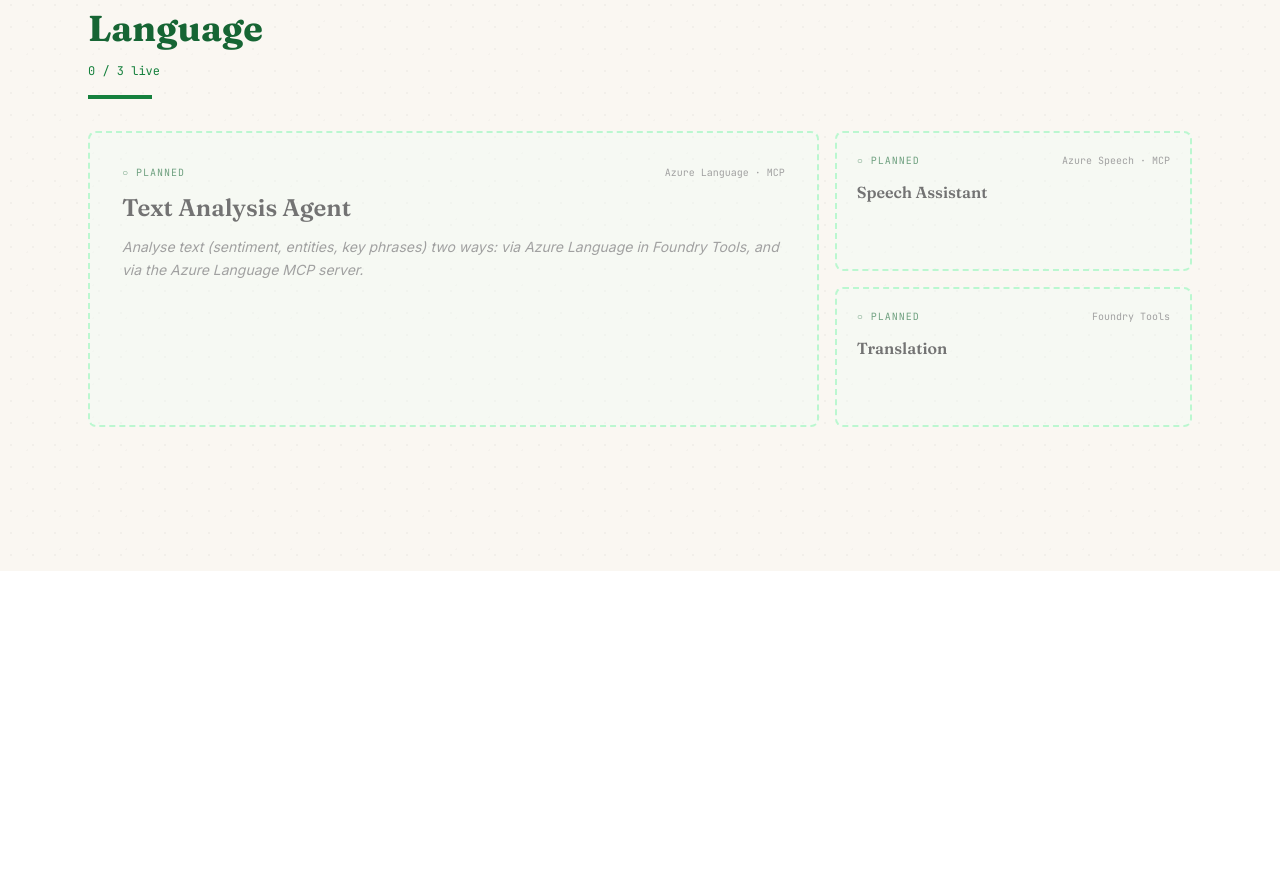
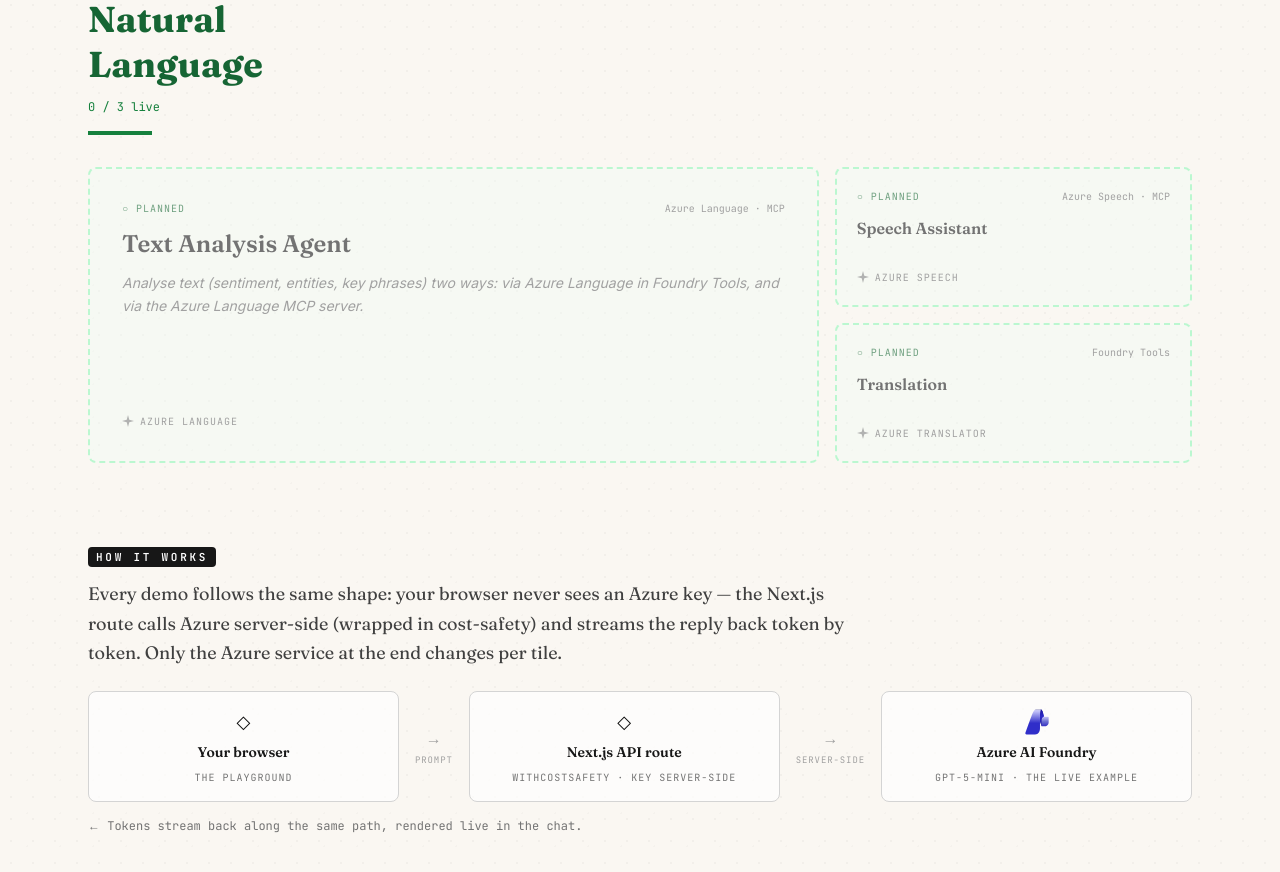
Before and after one commit to MohamedElmi10/AI-Arena-platform, a Next.js app: page / in a window 1280 px wide. Shown: the part 1920-2792 px from the top of the page. Before the commit the page ends 2491 px from the top, so only its background shows below. Built offline with nearby package versions, Linux system fonts and the light colour scheme.

Commit message:
feat: implement Azure tech attribution across the app with architectu… (#12)
* feat: implement Azure tech attribution across the app with architecture diagram and branding compliance

* fix: update ArchitectureDiagram for clarity and branding compliance

```diff
--- /dev/null
+++ b/public/icons/NOTICE.md
@@ -0,0 +1,15 @@
+# Azure architecture icons — source & terms
+
+`azure-ai-foundry.svg` and `azure-openai.svg` are official Microsoft **Azure
+architecture icons**, downloaded from:
+https://learn.microsoft.com/en-us/azure/architecture/icons/
+
+Microsoft permits these icons in **architectural diagrams, training materials, or
+documentation**. In AI Arena they are used **only** inside the "How it works"
+architecture diagram (`src/components/ArchitectureDiagram.tsx`), with the product
+name shown next to each icon — a permitted use.
+
+They are used **as-is** (not cropped, flipped, rotated, or distorted) and are
+**not** used to brand or represent AI Arena itself. Product/brand *logos* are not
+used anywhere (those require a Microsoft license). See the T-017 ticket and
+docs/adr for the compliance rationale.
--- a/src/app/page.tsx
+++ b/src/app/page.tsx
@@ -1,6 +1,8 @@
 import { Hero } from "@/components/Hero";
 import { ModuleSection } from "@/components/ModuleSection";
 import { modules } from "@/data/modules";
+import { SiteFooter } from "@/components/SiteFooter";
+import { ArchitectureDiagram } from "@/components/ArchitectureDiagram";
 
 export default function Home() {
   return (
@@ -10,6 +12,8 @@
         {modules.map((module, index) => (
           <ModuleSection key={module.id} module={module} index={index} />
         ))}
+        <ArchitectureDiagram />
+        <SiteFooter />
       </div>
     </main>
   );
--- /dev/null
+++ b/src/components/ArchitectureDiagram.tsx
@@ -0,0 +1,96 @@
+// "How it works" — the runtime path (docs/CONTEXT.md §Runtime Path), drawn with
+// the official Azure AI Foundry architecture icon.
+//
+// Brand compliance: Azure architecture icons are permitted in diagrams and
+// documentation with the product name shown near the icon (see
+// public/icons/NOTICE.md). The icon is used as-is and is NOT used to brand AI
+// Arena itself. No Microsoft *logos* are used anywhere (those need a license).
+
+type NodeProps = {
+  label: string;
+  sublabel: string;
+  /** Optional official Azure icon (public/icons/*). Non-Azure nodes have none. */
+  icon?: string;
+  iconAlt?: string;
+};
+
+function Node({ label, sublabel, icon, iconAlt }: NodeProps) {
+  return (
+    <div className="flex flex-1 flex-col items-center gap-2 rounded-md border border-neutral-300 bg-white/70 px-4 py-4 text-center">
+      {icon ? (
+        // eslint-disable-next-line @next/next/no-img-element
+        <img src={icon} alt={iconAlt ?? label} width={28} height={28} />
+      ) : (
+        <span aria-hidden="true" className="text-lg">
+          ◇
+        </span>
+      )}
+      <span className="font-display text-sm font-semibold leading-tight text-neutral-900">
+        {label}
+      </span>
+      <span className="font-mono text-[10px] uppercase tracking-widest text-neutral-500">
+        {sublabel}
+      </span>
+    </div>
+  );
+}
+
+function Arrow({ label }: { label: string }) {
+  return (
+    <div className="flex shrink-0 flex-col items-center justify-center gap-1 md:px-1">
+      <span
+        aria-hidden="true"
+        className="rotate-90 text-neutral-400 md:rotate-0"
+      >
+        →
+      </span>
+      <span className="font-mono text-[9px] uppercase tracking-widest text-neutral-400">
+        {label}
+      </span>
+    </div>
+  );
+}
+
+export function ArchitectureDiagram() {
+  return (
+    <section className="mt-20">
+      <div className="mb-6">
+        <div className="inline-block rounded bg-neutral-900 px-2 py-0.5 font-mono text-[11px] font-semibold uppercase tracking-[0.25em] text-white">
+          How it works
+        </div>
+        <p className="mt-3 max-w-3xl font-display text-lg leading-relaxed text-neutral-700">
+          Every demo follows the same shape: your browser never sees an Azure
+          key — the Next.js route calls Azure server-side (wrapped in
+          cost-safety) and streams the reply back token by token. Only the
+          Azure service at the end changes per tile.
+        </p>
+      </div>
+
+      <div className="flex flex-col items-stretch gap-3 md:flex-row md:items-center">
+        <Node label="Your browser" sublabel="the playground" />
+        <Arrow label="prompt" />
+        <Node
+          label="Next.js API route"
+          sublabel="withCostSafety · key server-side"
+        />
+        <Arrow label="server-side" />
+        <Node
+          label="Azure AI Foundry"
+          sublabel="gpt-5-mini · the live example"
+          icon="/icons/azure-ai-foundry.svg"
+          iconAlt="Azure AI Foundry"
+        />
+      </div>
+
+      <p className="mt-4 font-mono text-xs text-neutral-500">
+        <span
+          aria-hidden="true"
+          className="inline-block rotate-90 md:rotate-0"
+        >
+          ←
+        </span>{" "}
+        Tokens stream back along the same path, rendered live in the chat.
+      </p>
+    </section>
+  );
+}
--- /dev/null
+++ b/src/components/PoweredBy.tsx
@@ -0,0 +1,47 @@
+import { cn } from "@/lib/utils";
+
+// Tech attribution (T-017). Wordmark TEXT + our OWN neutral spark glyph.
+// Deliberately NOT a Microsoft/Azure logo — third parties may use the product
+// *names* (wordmarks) to truthfully state what powers the app, but not the
+// marks/logos without a license. See tickets/done/T-017-* and the footer note.
+
+/** A neutral four-point spark — our own mark, not any brand's logo. */
+function Spark({ className }: { className?: string }) {
+  return (
+    <svg
+      viewBox="0 0 16 16"
+      aria-hidden="true"
+      focusable="false"
+      fill="currentColor"
+      className={className}
+    >
+      <path d="M8 0l1.7 6.3L16 8l-6.3 1.7L8 16l-1.7-6.3L0 8l6.3-1.7z" />
+    </svg>
+  );
+}
+
+type PoweredByProps = {
+  /** The Azure service wordmark, e.g. "Azure AI Foundry". */
+  service: string;
+  /** Optional lead-in, e.g. "Powered by" (playground) or "Built on" (hero).
+   *  Omit for a bare wordmark (tiles). */
+  prefix?: string;
+  className?: string;
+};
+
+export function PoweredBy({ service, prefix, className }: PoweredByProps) {
+  return (
+    <span
+      className={cn(
+        "inline-flex items-center gap-1.5 font-mono text-[10px] uppercase tracking-widest",
+        className
+      )}
+    >
+      <Spark className="size-3 shrink-0 opacity-80" />
+      <span>
+        {prefix ? `${prefix} ` : ""}
+        {service}
+      </span>
+    </span>
+  );
+}
--- /dev/null
+++ b/src/components/SiteFooter.tsx
@@ -0,0 +1,15 @@
+// Site footer (T-017). Carries the honest non-affiliation / trademark notice so
+// the Azure wordmark attribution across the app can't be read as endorsement.
+export function SiteFooter() {
+  return (
+    <footer className="mt-20 border-t border-neutral-200 pt-6 pb-10 text-xs leading-relaxed text-neutral-500">
+      <p className="max-w-3xl">
+        Microsoft, Azure, and related product names are trademarks of the
+        Microsoft group of companies. AI Arena is an independent portfolio by
+        Mohamed Elmi and is <span className="font-medium">not affiliated with,
+        sponsored by, or endorsed by Microsoft</span>. Product names are used
+        only to describe the technology each demo is built on.
+      </p>
+    </footer>
+  );
+}
--- a/src/components/Tile.tsx
+++ b/src/components/Tile.tsx
@@ -10,6 +10,7 @@
   DialogTitle,
 } from "@/components/ui/dialog";
 import { cn } from "@/lib/utils";
+import { PoweredBy } from "@/components/PoweredBy";
 import type { Module, Tile as TileData } from "@/data/modules";
 
 // One tile on the landing wall (docs/prototypes/landing.html §tileEditorial,
@@ -98,11 +99,19 @@
         </div>
       )}
 
-      {isLive && (
-        <div className="mt-auto pt-4 font-mono text-xs text-[color:var(--accent)]">
-          Open agent →
-        </div>
-      )}
+      <div className="mt-auto flex items-center justify-between gap-2 pt-4">
+        <PoweredBy
+          service={tile.poweredBy}
+          className={cn(
+            isLive ? "text-[color:var(--accent)]" : "text-neutral-400"
+          )}
+        />
+        {isLive && (
+          <span className="font-mono text-xs text-[color:var(--accent)]">
+            Open agent →
+          </span>
+        )}
+      </div>
     </div>
   );
 
--- a/src/components/playground/Playground.tsx
+++ b/src/components/playground/Playground.tsx
@@ -9,6 +9,7 @@
   type ChatMessage,
 } from "@/components/playground/ChatSurface";
 import type { StreamStatus } from "@/components/playground/LiveStats";
+import { SiteFooter } from "@/components/SiteFooter";
 import { parseSSEFrame, splitSSEFrames } from "@/lib/sse";
 
 // The Split playground (docs/CONTEXT.md §Playground Layout). Orchestrator: owns
@@ -149,6 +150,7 @@
             moduleName={module.name}
             title={tile.title}
             tagline={tile.desc}
+            poweredBy={tile.poweredBy}
             model={MODEL}
             tokens={tokens}
             latency={latency}
@@ -167,6 +169,8 @@
             onSubmit={runStream}
           />
         </div>
+
+        <SiteFooter />
       </div>
     </main>
   );
--- a/src/data/modules.ts
+++ b/src/data/modules.ts
@@ -20,6 +20,8 @@
   title: string;
   /** kebab-case of the title; used by both the landing link and the playground route. */
   slug: string;
+  /** The Azure service that powers this tile (wordmark attribution — T-017). */
+  poweredBy: string;
   status: TileStatus;
   /** Short mono-font label, e.g. "streaming" or "RAG · grounding · memory". */
   tag: string;
@@ -64,6 +66,7 @@
         slug: "foundry-chat-agent",
         status: "live",
         tag: "streaming",
+        poweredBy: "Azure AI Foundry",
         desc: "A simple Foundry-hosted chat agent. Streams responses token-by-token.",
         preview: 'Try: "Give me an elevator pitch for AI Arena."',
         guide: {
@@ -91,6 +94,7 @@
         slug: "function-calling-agent",
         status: "live",
         tag: "tools · async",
+        poweredBy: "Azure AI Foundry",
         desc: "A chatbot that calls custom tools to get things done. Demonstrates function calling and async patterns.",
         preview: 'Try: "What time is it, and what is 128 * 47?"',
         guide: {
@@ -118,6 +122,7 @@
         slug: "rag-agent-with-grounding-memory",
         status: "planned",
         tag: "RAG · grounding · memory",
+        poweredBy: "Azure AI Foundry",
         desc: "Retrieval-augmented generation with grounded citations and memory that persists across turns.",
       },
       {
@@ -125,6 +130,7 @@
         slug: "mcp-agent-hosted-own",
         status: "planned",
         tag: "MCP",
+        poweredBy: "Azure AI Foundry",
         desc: "Toggle between calling a Microsoft-hosted MCP server and my own MCP server. Same task, two implementations.",
       },
       {
@@ -132,6 +138,7 @@
         slug: "microsoft-agent-framework-agent",
         status: "planned",
         tag: "MAF",
+        poweredBy: "Azure AI Foundry",
         desc: "The same agent built with Microsoft Agent Framework instead of Foundry-native, so the pattern differences are visible.",
       },
       {
@@ -139,6 +146,7 @@
         slug: "multi-agent-orchestration",
         status: "planned",
         tag: "workflow · A2A · sequential",
+        poweredBy: "Azure AI Foundry",
         desc: "A Foundry Workflow that orchestrates multiple agents in sequence, with A2A handoffs visualised on a timeline.",
       },
       {
@@ -146,6 +154,7 @@
         slug: "foundry-iq",
         status: "planned",
         tag: "Foundry IQ",
+        poweredBy: "Azure AI Foundry",
         desc: "A standalone demo of Foundry IQ — showcases the feature in isolation so visitors see what makes it distinct.",
       },
     ],
@@ -162,6 +171,7 @@
         slug: "raw-streaming-completion",
         status: "planned",
         tag: "streaming · async",
+        poweredBy: "Azure OpenAI",
         desc: "No agent framing — just the LLM. A side-by-side sync vs async streaming comparison to show the primitive itself.",
       },
     ],
@@ -178,6 +188,7 @@
         slug: "text-analysis-agent",
         status: "planned",
         tag: "Azure Language · MCP",
+        poweredBy: "Azure Language",
         desc: "Analyse text (sentiment, entities, key phrases) two ways: via Azure Language in Foundry Tools, and via the Azure Language MCP server.",
       },
       {
@@ -185,6 +196,7 @@
         slug: "speech-assistant",
         status: "planned",
         tag: "Azure Speech · MCP",
+        poweredBy: "Azure Speech",
         desc: "A speech-capable gen-AI app plus a Speech agent via the Azure Speech MCP server. Toggle implementations.",
       },
       {
@@ -192,6 +204,7 @@
         slug: "translation",
         status: "planned",
         tag: "Foundry Tools",
+        poweredBy: "Azure Translator",
         desc: "Translate text and speech using Microsoft Foundry Tools.",
       },
     ],
--- a/tickets/T-017-azure-tech-attribution.md
+++ b/tickets/done/T-017-azure-tech-attribution.md
@@ -1,4 +1,4 @@
-# T-017: Azure / Microsoft tech attribution across the UI
+# T-017: Azure / Microsoft tech attribution + architecture diagram
 
 **Status:** open
 **Blocked by:** T-003, T-004  (the landing tiles + playground shell it enhances — both done)
@@ -10,7 +10,9 @@
 ## Brand-compliance constraint (READ FIRST)
 Per [Microsoft's Trademark & Brand Guidelines](https://www.microsoft.com/en-us/legal/intellectualproperty/trademarks): a third party **may not use Microsoft's or Azure's logos/marks without an express license** — those require a partner licensing arrangement. You **may** use the **wordmarks** (the product *names* as text: "Microsoft Azure", "Azure AI Foundry", "Azure Language", etc.) to *truthfully* state what the app is built with, provided it does not imply Microsoft affiliation, sponsorship, or endorsement.
 
-**Therefore this ticket uses:** wordmark **text** + **our own neutral iconography** (a custom glyph we design — NOT any Microsoft/Azure logo file). No official Microsoft logo image is shipped.
+**Therefore this ticket uses:**
+1. For attribution UI (tiles/hero/playground): wordmark **text** + **our own neutral spark glyph** — NOT any Microsoft/Azure brand *logo*.
+2. For the architecture diagram (below): the **official Azure architecture icons** ([terms](https://learn.microsoft.com/en-us/azure/architecture/icons/)), which Microsoft *permits* in "architectural diagrams, training materials, or documentation" with the product name shown near each icon. These are a different, licensed-for use than brand logos — used as-is (not cropped/flipped/distorted), only inside the diagram, never to brand the app. Source + terms recorded in `public/icons/NOTICE.md`.
 
 ## Acceptance
 - [ ] Tile schema gains a `poweredBy` field naming the specific Azure service(s) for that tile — e.g. `"Azure AI Foundry"`, `"Azure Language"`, `"Azure Speech"`, `"Azure Translator"`. Data-driven; one source of truth in `data/modules.ts`.
@@ -20,7 +22,14 @@
 - [ ] A subtle, honest **non-affiliation** note somewhere unobtrusive (e.g. footer): "Microsoft and Azure are trademarks of Microsoft. This is an independent portfolio, not affiliated with or endorsed by Microsoft."
 - [ ] Attribution styling defined **once** and reused across `<Tile>` and the playground — not restyled ad hoc.
 - [ ] Accessible: attribution is real text (not an image); the custom glyph carries alt text / `aria-hidden` as appropriate.
-- [ ] **No** official Microsoft/Azure logo files anywhere in the repo or UI (license required — see constraint above).
+- [ ] **No** Microsoft/Azure brand *logo* files anywhere (license required). Official Azure *architecture icons* are allowed, but **only** inside the architecture diagram (permitted use — see constraint above).
+
+### Architecture diagram (added scope)
+- [ ] A "How it works" diagram on the landing showing the runtime path (docs/CONTEXT.md §Runtime Path): browser → Next.js API route (`withCostSafety`, key server-side) → Azure AI Foundry (`gpt-5-mini`, streaming) → back.
+- [ ] The Azure node uses the **official Azure AI Foundry architecture icon** (from Mohamed's `Azure_Public_Service_Icons` set), used as-is, with the product name beside it.
+- [ ] Non-Azure nodes (browser, Next.js) use neutral styling — no third-party logos.
+- [ ] `public/icons/NOTICE.md` records the icon source, the permitted-use terms, and that no logos are used.
+- [ ] Accessible: icon has `alt` text; decorative marks are `aria-hidden`.
 
 ## Open questions (resolve at start)
 - Exact `poweredBy` value per tile — needs Mohamed's confirmation, especially the toggle tiles (MCP, Text Analysis, Speech) that use two paths.
```
Also changed, not shown: src/components/Hero.tsx (+7 -0 lines), src/components/playground/PlaygroundHeader.tsx (+8 -0 lines), public/icons/azure-ai-foundry.svg (added), public/icons/azure-openai.svg (added).
